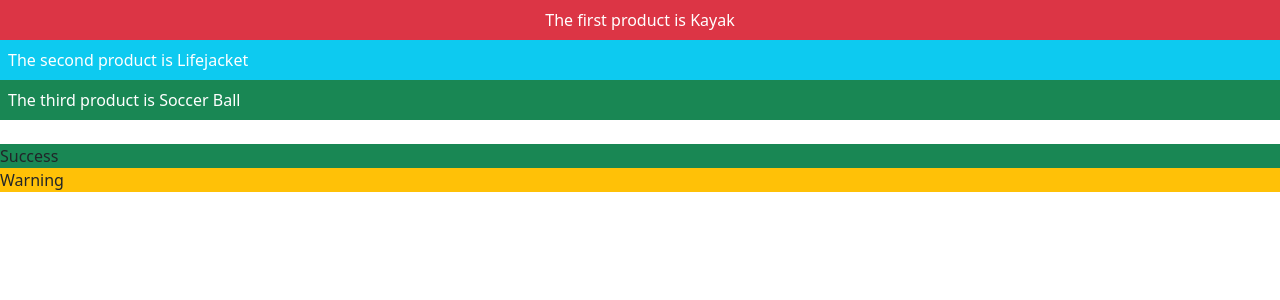
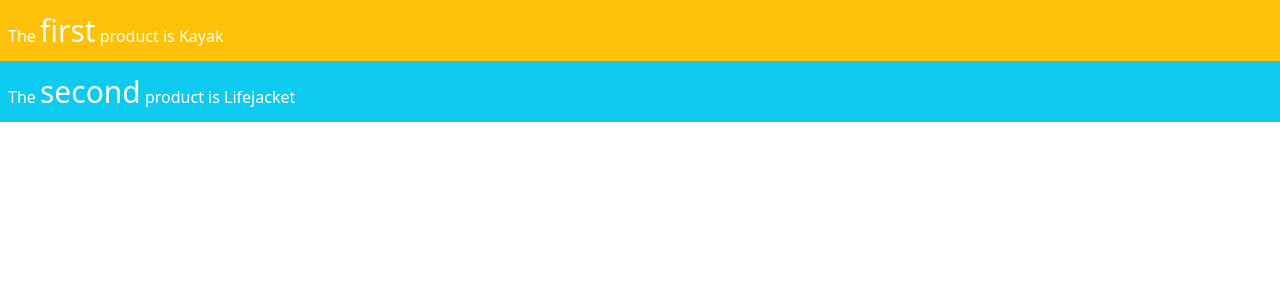
Before and after one commit to kirtnoel/Angular16Project, an Angular app: page / in a window 1280 px wide. Shown: the top 300 px of the page. Built offline with nearby package versions, Linux system fonts and the light colour scheme.

Commit message:
listing 11.16

```diff
--- a/angular.json
+++ b/angular.json
@@ -110,6 +110,7 @@
   "cli": {
     "schematicCollections": [
       "@angular-eslint/schematics"
-    ]
+    ],
+    "analytics": false
   }
 }
--- a/src/app/component.ts
+++ b/src/app/component.ts
@@ -28,4 +28,7 @@ export class ProductComponent {
             "bg-info": (product.price ?? 0) < 50
         };
     }
+
+    fontSizeWithUnits: string = "30px";
+    fontSizeWithoutUnits: string= "30";
 }
--- a/src/app/template.html
+++ b/src/app/template.html
@@ -1,24 +1,10 @@
 <div class="text-white">
-  <div class="p-2" [ngClass]="getClassMap(0)">
-    The first product is {{ products()[0].name }}
+  <div class="p-2 bg-warning">
+      The <span [style.fontSize]="fontSizeWithUnits">first</span>
+      product is {{products()[0].name}}
   </div>
-  <div class="p-2" [ngClass]="getClassMap(1)">
-    The second product is {{ products()[1].name }}
-  </div>
-  <div class="p-2"
-      [ngClass]="{'bg-success': (products()[2].price ?? 0) < 50,
-          'bg-info': (products()[2].price ?? 0) >= 50}">
-      The third product is {{products()[2].name}}
+  <div class="p-2 bg-info">
+      The <span [style.fontSize.px]="fontSizeWithoutUnits">second</span>
+      product is {{products()[1].name}}
   </div>
 </div>
-
-
-<br/>
-
-<div ngClass="bg-success" >
-  Success
-</div>
-
-<div ngClass="bg-warning" >
-  Warning
-</div>
```
